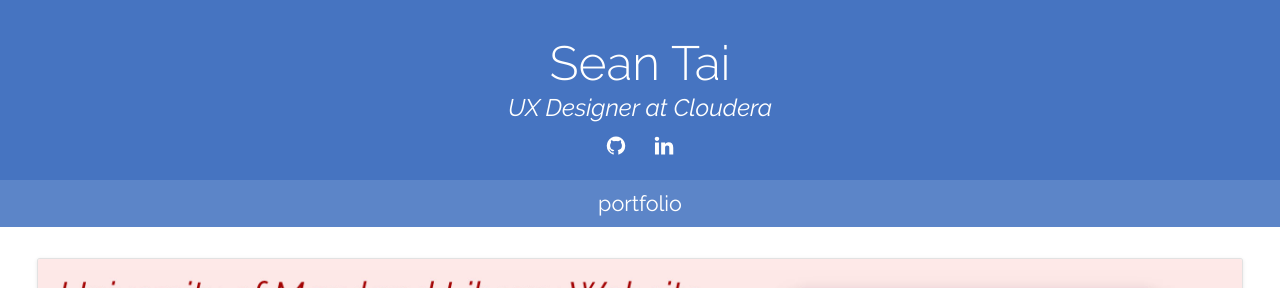
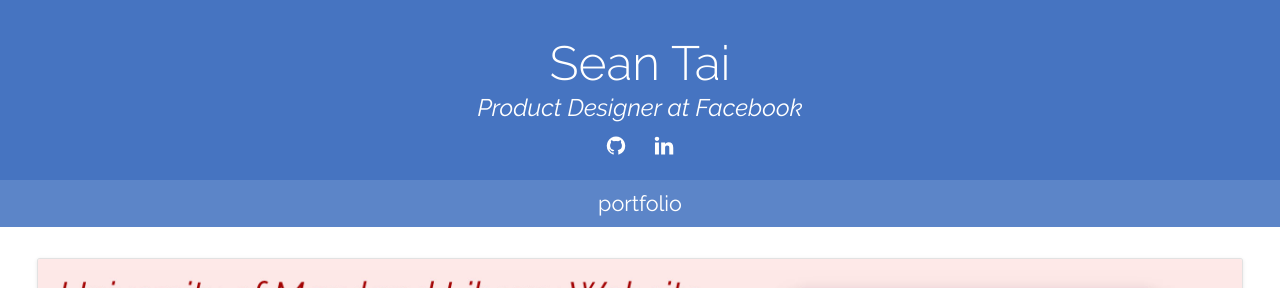
Before and after one commit to xtai/xtai.github.io, a Jekyll site: the page built from _posts/en/pages/2000-01-01-index.md, in a window 1280 px wide and 900 px high. Shown: the top 288 px of the window. Built offline with Jekyll 4.4.1, drawn with Linux system fonts in a browser that asks for light colours; our own code applies the rules of GitHub Pages for plain Markdown files; comment, search, counter and statistics services are not loaded.

Commit message:
Update 2000-01-01-index.md

```diff
--- a/_posts/en/pages/2000-01-01-index.md
+++ b/_posts/en/pages/2000-01-01-index.md
@@ -9,4 +9,4 @@
 desc: Hello there, I'm Sean.
 ---
 
-<i><a href="https://www.cloudera.com/" target="_blank" class="no-underline">UX Designer at Cloudera</a></i>
+<i><a href="https://www.facebook.com/" target="_blank" class="no-underline">Product Designer at Facebook</a></i>
```
